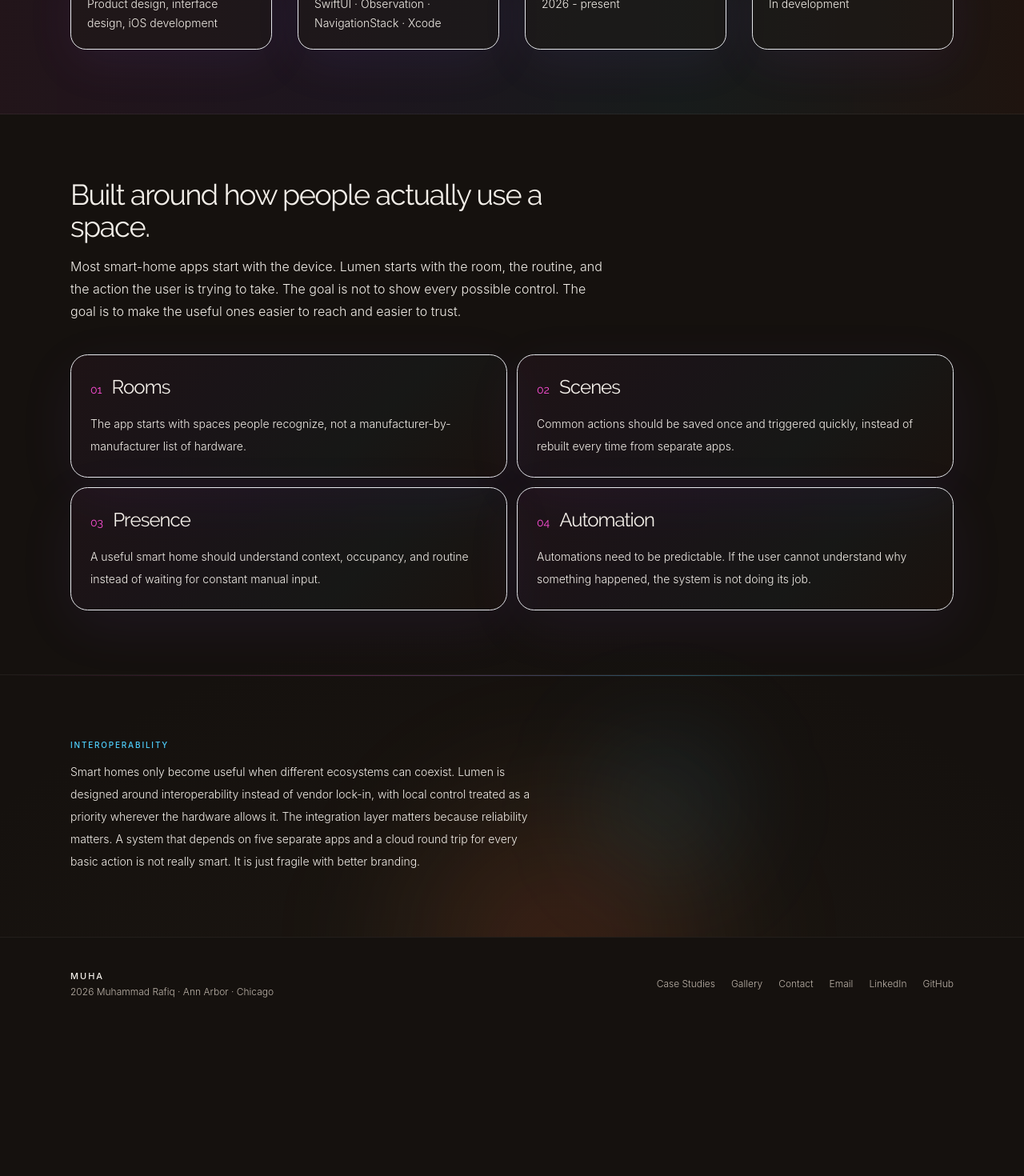
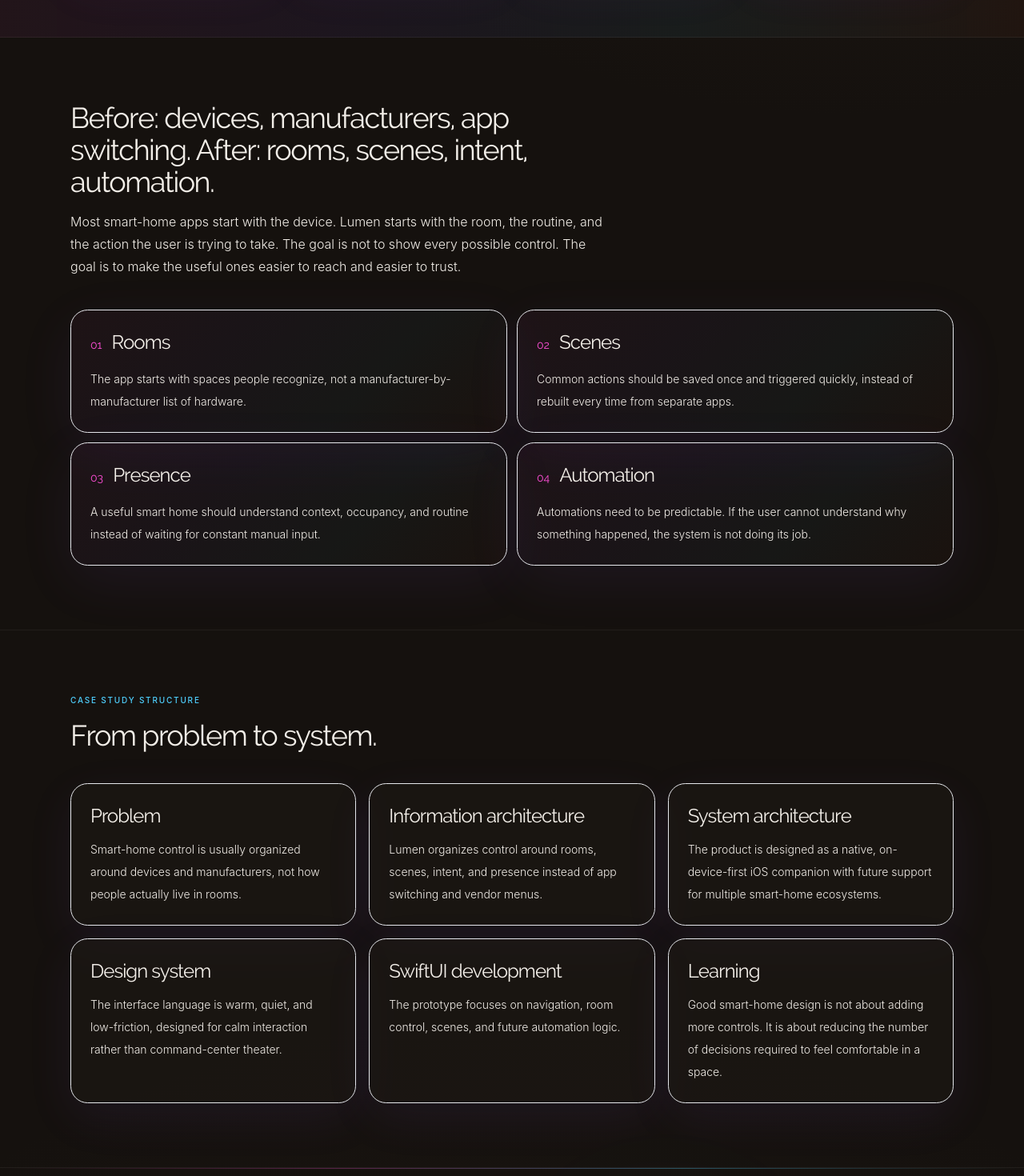
Before and after one commit to mohabbis/personal-portfolio, a Next.js app: page /portfolio/lumen in a window 1280 px wide. Shown: the part 1100-2570 px from the top of the page at 80% size. Before the commit the page ends 2388 px from the top, so only its background shows below. Built offline with nearby package versions, Linux system fonts and the light colour scheme.

Commit message:
Expand Lumen case study structure

```diff
--- a/app/portfolio/lumen/page.tsx
+++ b/app/portfolio/lumen/page.tsx
@@ -8,14 +8,14 @@ import { Container } from "@/components/ui/container";
 export const metadata: Metadata = {
   title: "Lumen Case Study",
   description:
-    "A SwiftUI smart-home platform focused on interoperability, local control, and reducing the friction of managing fragmented home ecosystems.",
+    "A SwiftUI smart-home platform focused on rooms, scenes, sensory calm, interoperability, and reducing the friction of fragmented home ecosystems.",
   alternates: {
     canonical: "/portfolio/lumen"
   }
 };
 
 const metadata_items = [
-  { label: "Role", value: "Product design, interface design, iOS development" },
+  { label: "Role", value: "Product design, system architecture, SwiftUI" },
   { label: "Stack", value: "SwiftUI · Observation · NavigationStack · Xcode" },
   { label: "Timeline", value: "2026 - present" },
   { label: "Status", value: "In development" }
@@ -25,7 +25,34 @@ const hierarchy = [
   { num: "01", name: "Rooms", desc: "The app starts with spaces people recognize, not a manufacturer-by-manufacturer list of hardware." },
   { num: "02", name: "Scenes", desc: "Common actions should be saved once and triggered quickly, instead of rebuilt every time from separate apps." },
   { num: "03", name: "Presence", desc: "A useful smart home should understand context, occupancy, and routine instead of waiting for constant manual input." },
-  { num: "04", name: "Automation", desc: "Automations need to be predictable. If the user cannot understand why something happened, the system is not doing its job." },
+  { num: "04", name: "Automation", desc: "Automations need to be predictable. If the user cannot understand why something happened, the system is not doing its job." }
+];
+
+const phases = [
+  {
+    title: "Problem",
+    text: "Smart-home control is usually organized around devices and manufacturers, not how people actually live in rooms."
+  },
+  {
+    title: "Information architecture",
+    text: "Lumen organizes control around rooms, scenes, intent, and presence instead of app switching and vendor menus."
+  },
+  {
+    title: "System architecture",
+    text: "The product is designed as a native, on-device-first iOS companion with future support for multiple smart-home ecosystems."
+  },
+  {
+    title: "Design system",
+    text: "The interface language is warm, quiet, and low-friction, designed for calm interaction rather than command-center theater."
+  },
+  {
+    title: "SwiftUI development",
+    text: "The prototype focuses on navigation, room control, scenes, and future automation logic."
+  },
+  {
+    title: "Learning",
+    text: "Good smart-home design is not about adding more controls. It is about reducing the number of decisions required to feel comfortable in a space."
+  }
 ];
 
 export default function LumenCaseStudyPage() {
@@ -44,7 +71,7 @@ export default function LumenCaseStudyPage() {
                 Building a smarter home without adding more complexity.
               </h1>
               <p className="mt-6 max-w-2xl text-lg font-light leading-8 text-foreground/68">
-                Lumen is a SwiftUI smart-home platform built around a simple problem: modern smart homes are powerful, but they are fragmented. Different apps, ecosystems, and automation layers rarely work together in a way that feels cohesive. Lumen is designed to bring lighting, presence, and environmental controls into one interface, with fewer dead ends and less friction for the person actually using the space.
+                Lumen is a native smart-home companion designed around rooms, scenes, and sensory calm instead of device chaos. It starts from a simple problem: modern smart homes are powerful, but fragmented across apps, ecosystems, and automation layers.
               </p>
               <div className="mt-8 flex flex-wrap gap-3">
                 <a href="https://lumen.muharafiq.com" target="_blank" rel="noreferrer" className="rounded-full bg-[linear-gradient(135deg,#ff4fd8,#8b5cf6,#4fd1ff)] px-5 py-3 text-sm font-light text-white shadow-[0_18px_60px_rgba(255,79,216,0.28)] transition hover:scale-[1.02] hover:shadow-[0_22px_80px_rgba(79,209,255,0.34)]">
@@ -61,7 +88,7 @@ export default function LumenCaseStudyPage() {
               <div className="pointer-events-none absolute -bottom-16 left-16 -z-10 h-80 w-80 rounded-full bg-[radial-gradient(circle,rgba(255,95,48,0.34),rgba(255,159,67,0.1)_45%,transparent_72%)] blur-3xl" />
               <div className="relative aspect-[4/3] overflow-hidden rounded-[2rem] border border-[#8b5cf6]/25 bg-card shadow-[0_30px_110px_rgba(139,92,246,0.24)] ring-1 ring-[#4fd1ff]/20">
                 <div className="pointer-events-none absolute inset-0 z-10 bg-[radial-gradient(circle_at_18%_18%,rgba(255,79,216,0.2),transparent_36%),radial-gradient(circle_at_86%_30%,rgba(79,209,255,0.2),transparent_38%),radial-gradient(circle_at_55%_92%,rgba(255,95,48,0.18),transparent_45%)]" />
-                <Image src="/images/projects/lumen-thumbnail.svg" alt="Lumen smart-home interface" fill className="object-cover" sizes="(min-width: 1024px) 50vw, 100vw" priority />
+                <Image src="/images/projects/lumen-thumbnail.svg" alt="Annotated Lumen smart-home interface showing room and scene controls" fill className="object-cover" sizes="(min-width: 1024px) 50vw, 100vw" priority />
               </div>
             </div>
           </Container>
@@ -81,7 +108,7 @@ export default function LumenCaseStudyPage() {
         <section className="relative border-b border-foreground/[0.06] py-14 sm:py-20">
           <Container>
             <h2 className="max-w-2xl font-display text-3xl tracking-[-0.04em] text-foreground sm:text-4xl">
-              Built around how people actually use a space.
+              Before: devices, manufacturers, app switching. After: rooms, scenes, intent, automation.
             </h2>
             <p className="mt-4 max-w-2xl text-base font-light leading-7 text-foreground/64">
               Most smart-home apps start with the device. Lumen starts with the room, the routine, and the action the user is trying to take. The goal is not to show every possible control. The goal is to make the useful ones easier to reach and easier to trust.
@@ -94,6 +121,23 @@ export default function LumenCaseStudyPage() {
                     <h3 className="font-display text-2xl tracking-[-0.04em] text-foreground">{item.name}</h3>
                   </div>
                   <p className="mt-4 text-sm font-light leading-7 text-foreground/68">{item.desc}</p>
+                </article>
+              ))}
+            </div>
+          </Container>
+        </section>
+
+        <section className="relative border-b border-foreground/[0.06] py-14 sm:py-20">
+          <Container>
+            <p className="text-[10px] font-medium uppercase tracking-[0.18em] text-[#4fd1ff]">Case study structure</p>
+            <h2 className="mt-4 max-w-2xl font-display text-3xl tracking-[-0.04em] text-foreground sm:text-4xl">
+              From problem to system.
+            </h2>
+            <div className="mt-10 grid gap-4 sm:grid-cols-2 lg:grid-cols-3">
+              {phases.map((phase) => (
+                <article key={phase.title} className="rounded-[1.35rem] border border-[#8b5cf6]/16 bg-card/45 p-6 shadow-[0_18px_60px_rgba(139,92,246,0.08)]">
+                  <h3 className="font-display text-2xl tracking-[-0.04em] text-foreground">{phase.title}</h3>
+                  <p className="mt-3 text-sm font-light leading-7 text-foreground/68">{phase.text}</p>
                 </article>
               ))}
             </div>
```
